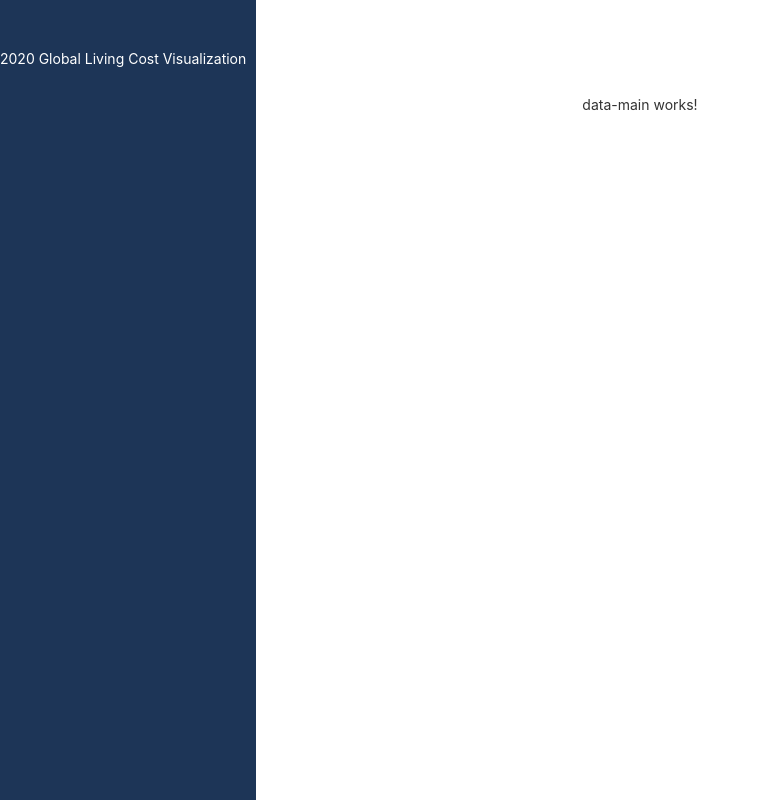
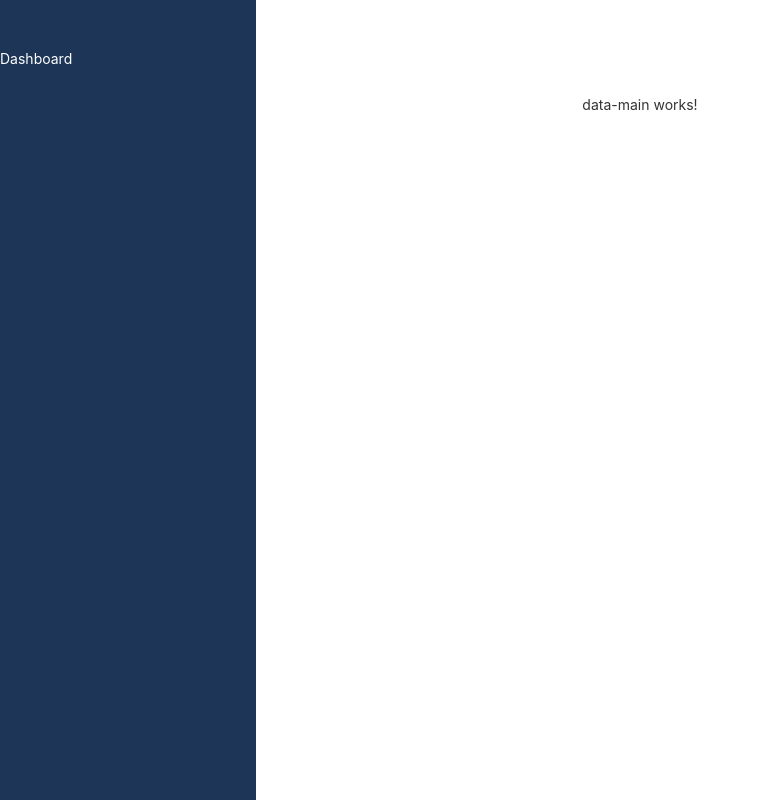
Before and after one commit to JoshuaPark823/angular-data-visualization, an Angular app in the folder data-vis/: page / in a window 1280 px wide. Shown: the whole page, without its empty margins (0-759 px from the left). Built offline with nearby package versions, Linux system fonts and the light colour scheme.

Commit message:
http client, json import, observable

```diff
--- a/data-vis/src/app/app.component.ts
+++ b/data-vis/src/app/app.component.ts
@@ -1,4 +1,6 @@
 import { Component } from '@angular/core';
+import { DataService } from './services/data-service.service';
+import { HttpClient } from "@angular/common/http";
 
 @Component({
   selector: 'app-root',
@@ -6,5 +8,15 @@ import { Component } from '@angular/core';
   styleUrls: ['./app.component.css']
 })
 export class AppComponent {
-  title = 'josh park';
+
+  constructor(
+    private _dataService: DataService,
+    private _http: HttpClient
+  ){}
+
+  ngOnInit() {
+    this._http.get("assets/livingcost2020.json").subscribe(data => {
+      console.log(data);
+    })
+  }
 }
--- a/data-vis/src/app/side-panel/side-panel.component.html
+++ b/data-vis/src/app/side-panel/side-panel.component.html
@@ -1,5 +1,5 @@
 <div class = "panel-container">
     <div class = "panel-main">
-        2020 Global Living Cost Visualization
+        Dashboard
     </div>
 </div>
```
Also changed, not shown: data-vis/src/app/app.module.ts (+8 -3 lines), data-vis/src/assets/livingcost2020.csv (renamed from data-vis/src/data/cost-of-living-2020.csv), data-vis/src/assets/livingcost2020.json (renamed from data-vis/src/data/cost-of-living-2020.json), 1 other file (tests, documents, lock files or other folders).
